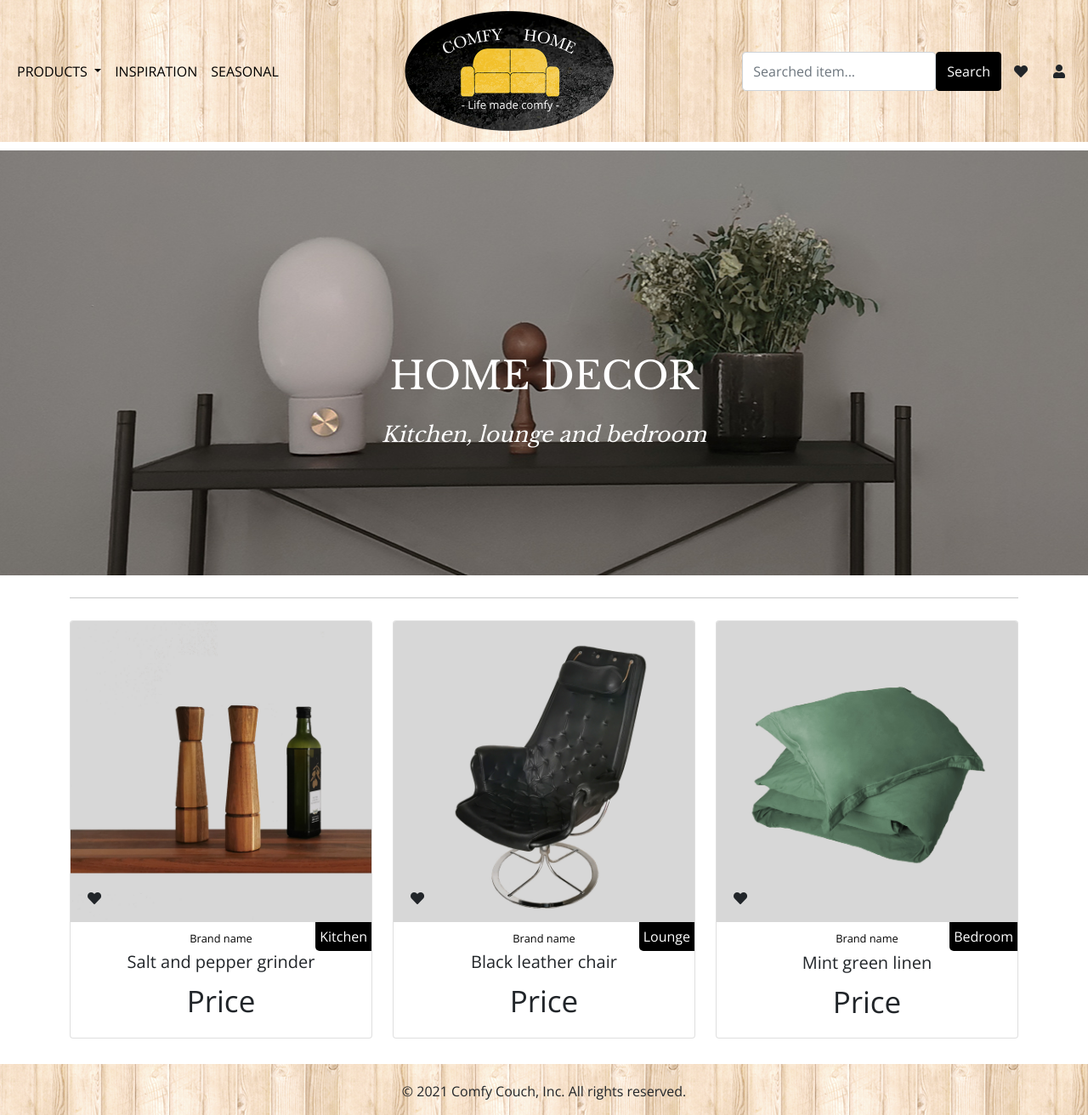
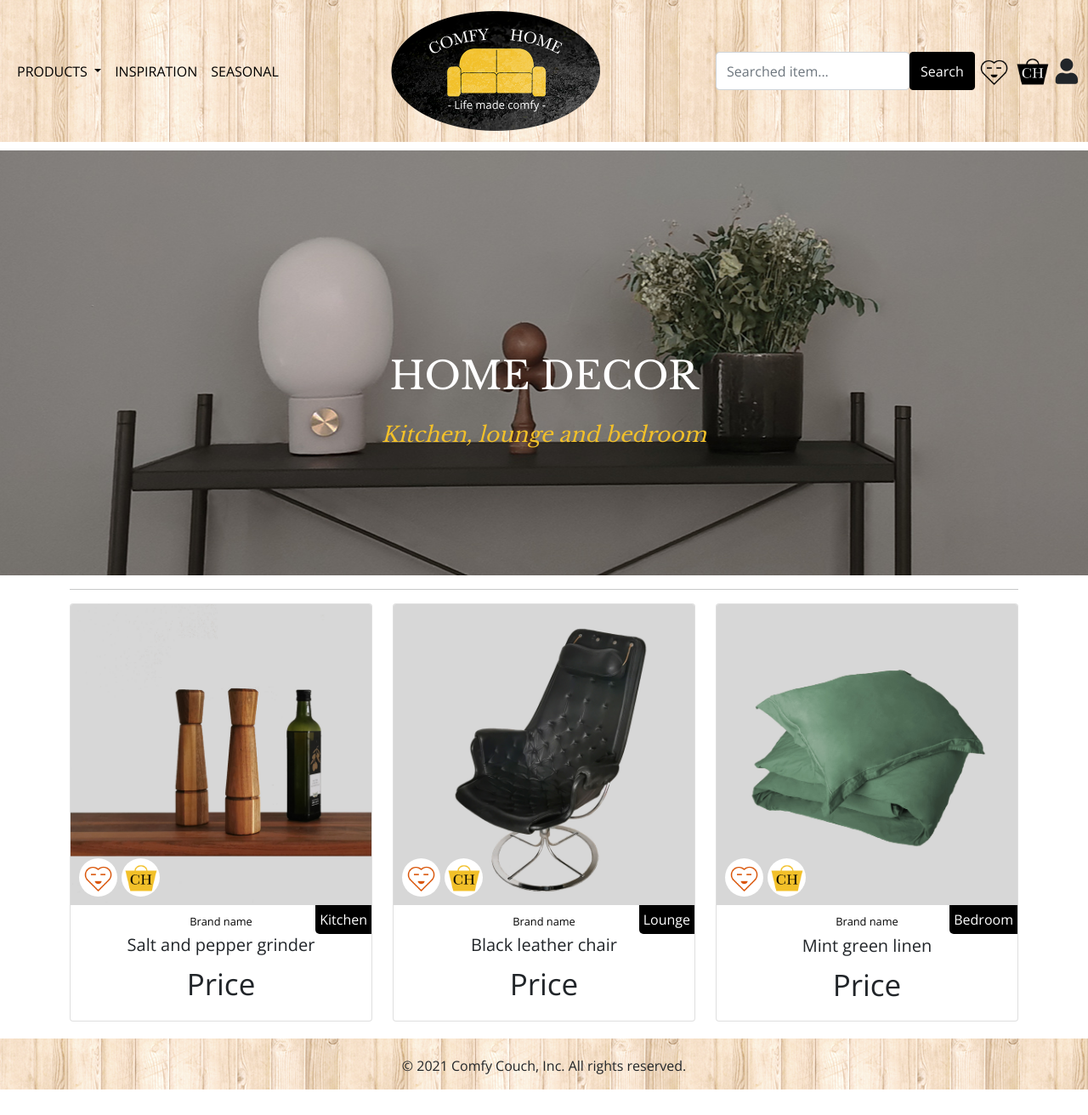
Before and after one commit to Kaladinge/design2-MA2, a plain HTML site: page index.html in a window 1280 px wide. Shown: the whole page at 85% size. After the commit the page ends 1282 px from the top, so only its background shows below. Drawn offline with nearby package versions, Linux system fonts and the light colour scheme.

Commit message:
styled page

```diff
--- a/index.html
+++ b/index.html
@@ -57,7 +57,8 @@
               <input class="form-control" type="search" placeholder="Searched item..." aria-label="Search">
               <button class="btn btn-primary" type="submit">Search</button>
             </form>
-            <i class="fas fa-heart" id="favorite"></i>
+            <img src="images/heart-black.png" id="favorite"/>
+            <img src="images/basket-black.png" id="basket"/>
             <i class="fas fa-user" id="user"></i>
           </div>
         </div>
@@ -73,9 +74,6 @@
               <p class="intro__categories">Kitchen, lounge and bedroom</p>
             </div>
           </div>
-
-
-
         </div>
       </div>
 
@@ -87,7 +85,8 @@
             <div class="card">
               <div class="product-pic">
                 <img src="images/kitchen-saltnpepper.jpg" class="card-img-top" alt="chair on sale">
-                <i class="fas fa-heart product-pic__heart"></i>
+                <img src="images/heart.png" class="product-pic__heart"></img>
+                <img src="images/basket.png" class="product-pic__basket"></img>
               </div>
               <div class="card-body">
 
@@ -107,7 +106,9 @@
               <div class="product-pic">
                 <img src="images/lounge-chair.jpg" class="card-img-top" alt="chair on sale">
 
-                <i class="fas fa-heart product-pic__heart"></i>
+                <img src="images/heart.png" class="product-pic__heart"></img>
+                <img src="images/basket.png" class="product-pic__basket"></img>
+
               </div>
               <div class="card-body">
 
@@ -127,7 +128,8 @@
               <div class="product-pic">
                 <img src="images/bedroom-linen.jpg" class="card-img-top" alt="chair on sale">
 
-                <i class="fas fa-heart product-pic__heart"></i>
+                <img src="images/heart.png" class="product-pic__heart"></img>
+                <img src="images/basket.png" class="product-pic__basket"></img>
               </div>
               <div class="card-body">
 
--- a/sass/partials/_customs.scss
+++ b/sass/partials/_customs.scss
@@ -8,6 +8,10 @@ html {
 nav,
 footer {
   background-image: url("../../images/tileable_wood_texture.png");
+}
+
+nav {
+  margin-bottom: 10px;
 }
 
 #navbar-brand__logo {
@@ -23,13 +27,20 @@ footer {
 }
 
 #favorite,
+#basket,
 #user {
-  padding: 15px;
   cursor: pointer;
 }
 
-.col-12 {
-  margin: 10px 0 !important;
+#favorite,
+#basket {
+  width: 45px;
+}
+
+#user {
+  align-self: center;
+  font-size: 30px;
+  margin-left: 5px;
 }
 
 .seasonal,
@@ -58,21 +69,19 @@ footer {
   position: relative;
 }
 
-.product-pic__discount {
+.product-pic__heart,
+.product-pic__basket {
   position: absolute;
-  top: 10px;
+  bottom: 10px;
   left: 10px;
-  background-color: #d95204;
-  padding: 25px 20px;
+  cursor: pointer;
+  width: 45px;
+  background-color: white;
   border-radius: 50%;
-  color: white;
 }
 
-.product-pic__heart {
-  position: absolute;
-  bottom: 20px;
-  left: 20px;
-  cursor: pointer;
+.product-pic__basket {
+  left: 60px;
 }
 
 .card-body {
@@ -101,7 +110,6 @@ footer {
 
 h6 {
   color: black;
-  font-size: 0.8em !important;
 }
 
 .button {
@@ -116,11 +124,6 @@ h6 {
   text-transform: uppercase;
   font-family: "Open sans";
   cursor: pointer;
-}
-
-.dicount-button {
-  width: 350px;
-  max-width: 100%;
 }
 
 /* footer */
--- a/sass/partials/_typography.scss
+++ b/sass/partials/_typography.scss
@@ -8,4 +8,5 @@
 .intro__categories {
   font-size: 25px;
   font-style: italic;
+  color: #f2c029;
 }
--- a/sass/style.scss
+++ b/sass/style.scss
@@ -4,6 +4,7 @@ $navbar-light-active-color: white;
 $primary: black;
 $font-family-sans-serif: "Open Sans";
 $navbar-light-toggler-border-color: black;
+$h6-font-size: 0.8em;
 
 @import "partials/customs";
 @import "partials/typography";
```
Also changed, not shown: css/style.css, images/basket-black.png (added), images/basket.png (added), images/heart-black.png (added), images/heart.png (added), 1 other file. Lines whose indentation alone changed are shown as unchanged.
